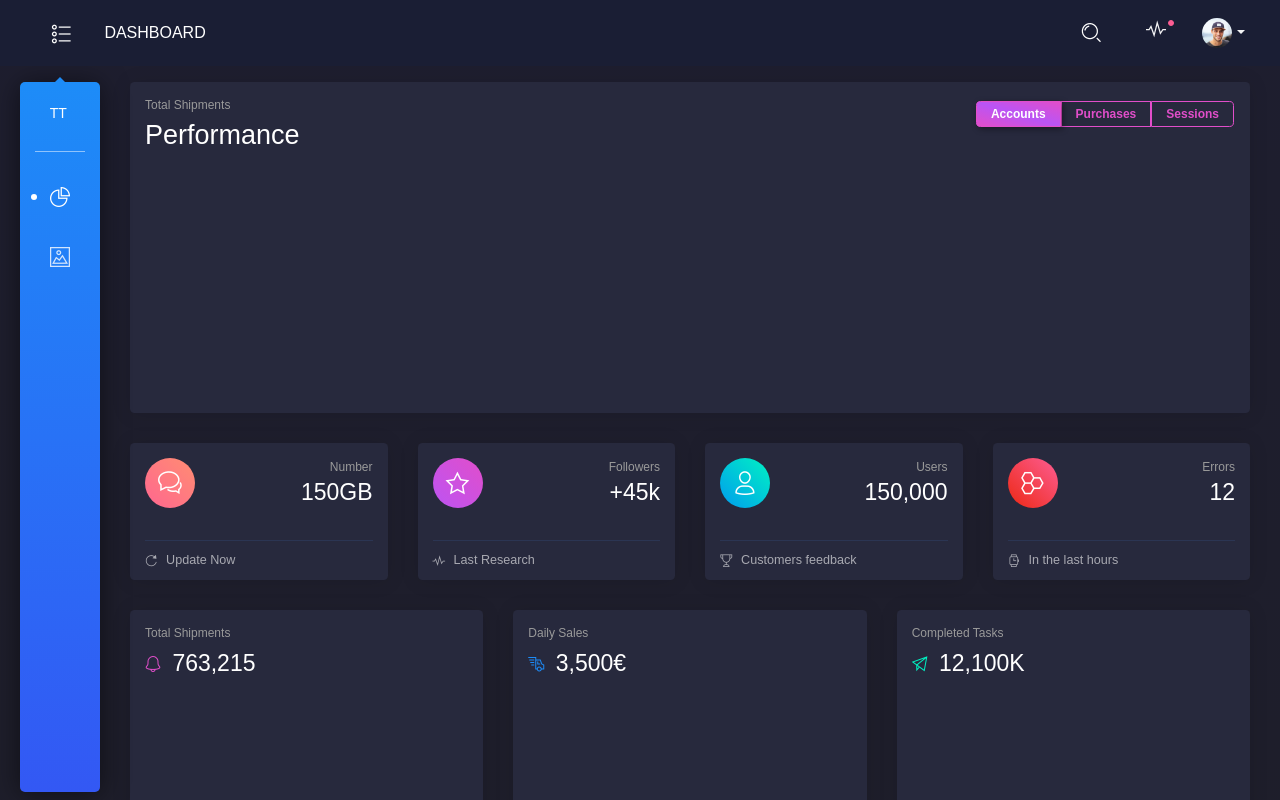
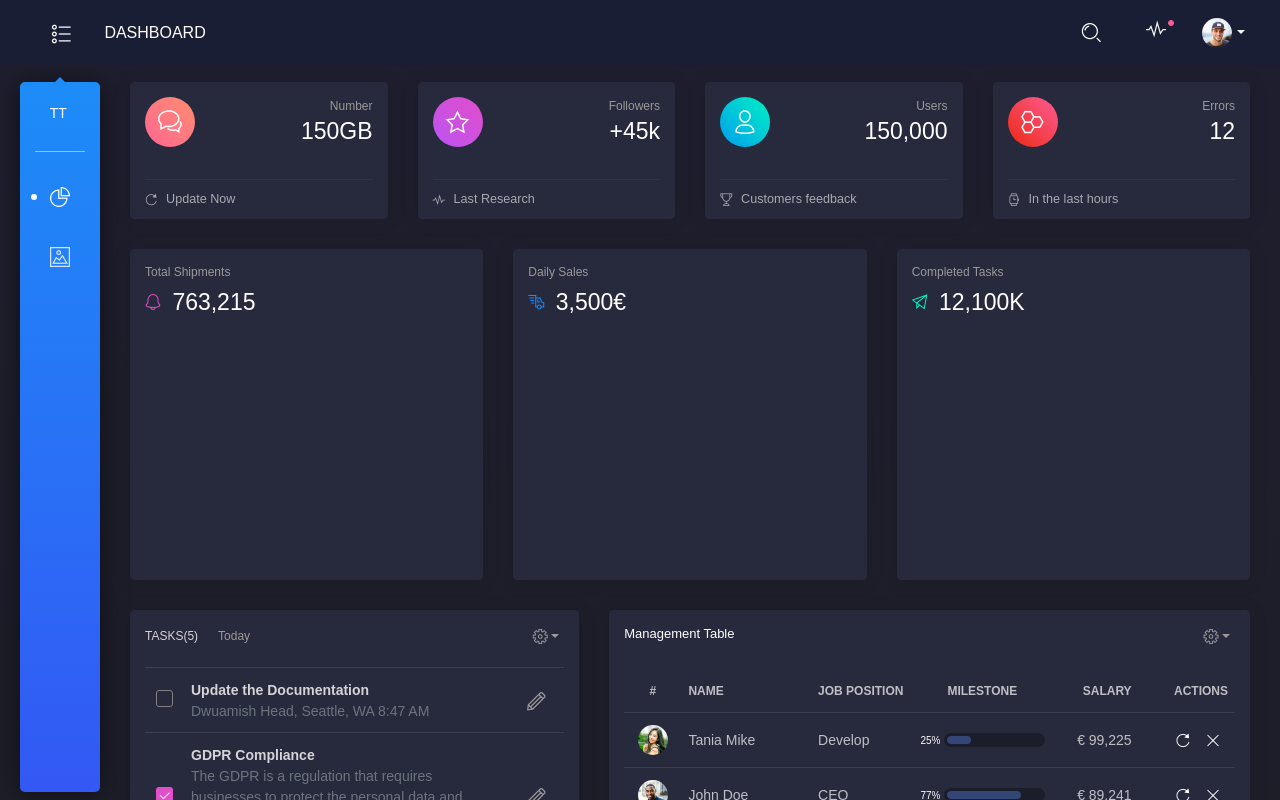
Before and after one commit to ToucanTesting/ToucanTestingNEW, an Angular app in the folder ToucanTesting.Client/ClientApp/: page / in a window 1280 px wide. Shown: the top 800 px of the page. Built offline with nearby package versions, Linux system fonts and the light colour scheme.

Commit message:
Remove the BIg Chart

```diff
--- a/ToucanTesting.Client/ClientApp/src/app/pages/dashboard/dashboard.component.html
+++ b/ToucanTesting.Client/ClientApp/src/app/pages/dashboard/dashboard.component.html
@@ -1,46 +1,4 @@
     <div class="row">
-      <div class="col-12">
-        <div class="card card-chart">
-          <div class="card-header">
-            <div class="row">
-              <div class="col-sm-6 text-left">
-                <h5 class="card-category">Total Shipments</h5>
-                <h2 class="card-title">Performance</h2>
-              </div>
-              <div class="col-sm-6">
-                <div class="btn-group btn-group-toggle float-right" data-toggle="buttons">
-                  <label class="btn btn-sm btn-primary btn-simple active" id="0">
-                    <input type="radio" name="options" checked>
-                    <span class="d-none d-sm-block d-md-block d-lg-block d-xl-block">Accounts</span>
-                    <span class="d-block d-sm-none">
-                      <i class="tim-icons icon-single-02"></i>
-                    </span>
-                  </label>
-                  <label class="btn btn-sm btn-primary btn-simple" id="1">
-                    <input type="radio" class="d-none d-sm-none" name="options">
-                    <span class="d-none d-sm-block d-md-block d-lg-block d-xl-block">Purchases</span>
-                    <span class="d-block d-sm-none">
-                      <i class="tim-icons icon-gift-2"></i>
-                    </span>
-                  </label>
-                  <label class="btn btn-sm btn-primary btn-simple" id="2">
-                    <input type="radio" class="d-none" name="options">
-                    <span class="d-none d-sm-block d-md-block d-lg-block d-xl-block">Sessions</span>
-                    <span class="d-block d-sm-none">
-                      <i class="tim-icons icon-tap-02"></i>
-                    </span>
-                  </label>
-                </div>
-              </div>
-            </div>
-          </div>
-          <div class="card-body">
-            <div class="chart-area">
-              <canvas id="chartBig1"></canvas>
-            </div>
-          </div>
-        </div>
-      </div>
       <div class="col-lg-3 col-md-6">
         <div class="card card-stats">
           <div class="card-body">
```
